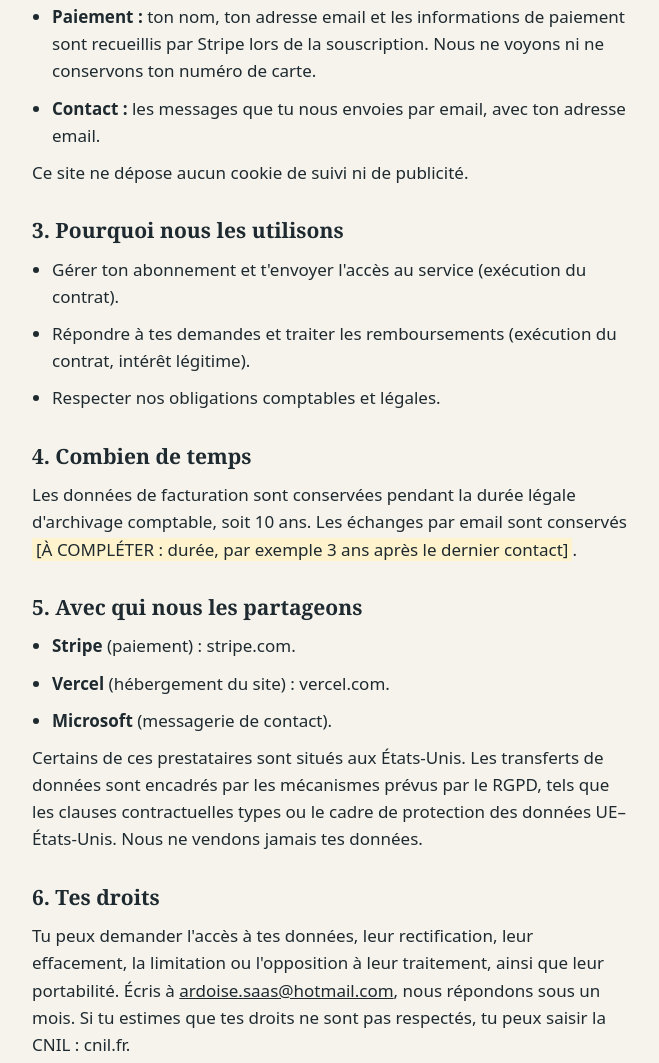
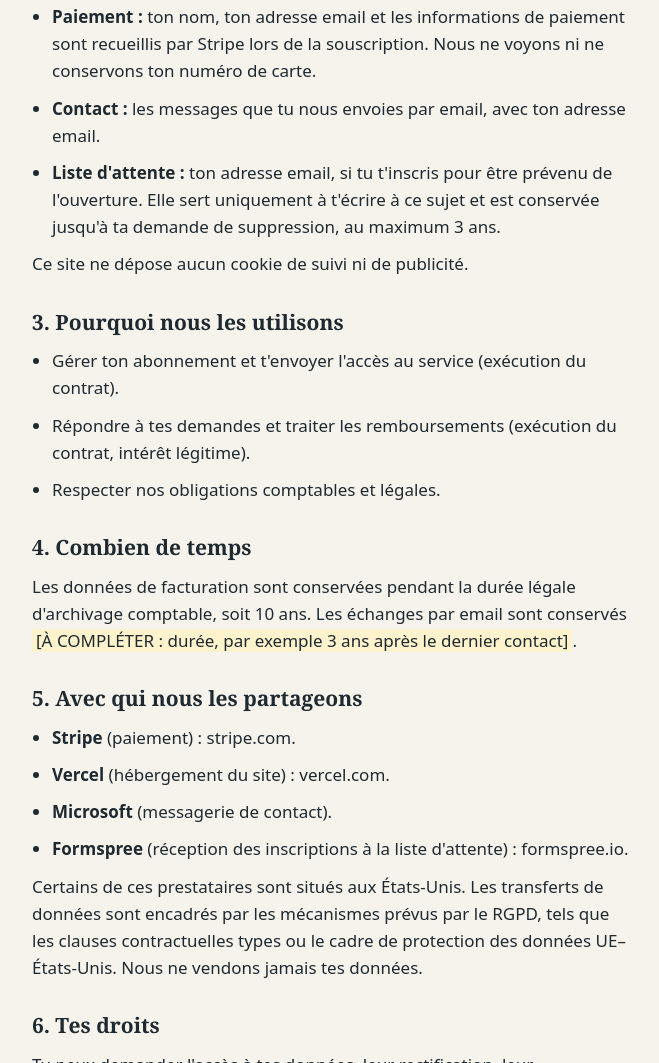
Before and after one commit to titi12/ardoise, a plain HTML site: page confidentialite.html in a window 1280 px wide. Shown: the part 357-1420 px from the top of the page, without its empty margins (308-967 px from the left). Drawn offline with Linux system fonts and the light colour scheme.

Commit message:
Update confidentialite.html

```diff
--- a/confidentialite.html
+++ b/confidentialite.html
@@ -32,6 +32,7 @@
 <ul>
 <li><b>Paiement :</b> ton nom, ton adresse email et les informations de paiement sont recueillis par Stripe lors de la souscription. Nous ne voyons ni ne conservons ton numéro de carte.</li>
 <li><b>Contact :</b> les messages que tu nous envoies par email, avec ton adresse email.</li>
+  <li><b>Liste d'attente :</b> ton adresse email, si tu t'inscris pour être prévenu de l'ouverture. Elle sert uniquement à t'écrire à ce sujet et est conservée jusqu'à ta demande de suppression, au maximum 3 ans.</li>
 </ul>
 <p>Ce site ne dépose aucun cookie de suivi ni de publicité.</p>
 
@@ -50,6 +51,7 @@
 <li><b>Stripe</b> (paiement) : stripe.com.</li>
 <li><b>Vercel</b> (hébergement du site) : vercel.com.</li>
 <li><b>Microsoft</b> (messagerie de contact).</li>
+  <li><b>Formspree</b> (réception des inscriptions à la liste d'attente) : formspree.io.</li>
 </ul>
 <p>Certains de ces prestataires sont situés aux États-Unis. Les transferts de données sont encadrés par les mécanismes prévus par le RGPD, tels que les clauses contractuelles types ou le cadre de protection des données UE–États-Unis. Nous ne vendons jamais tes données.</p>
 
```
